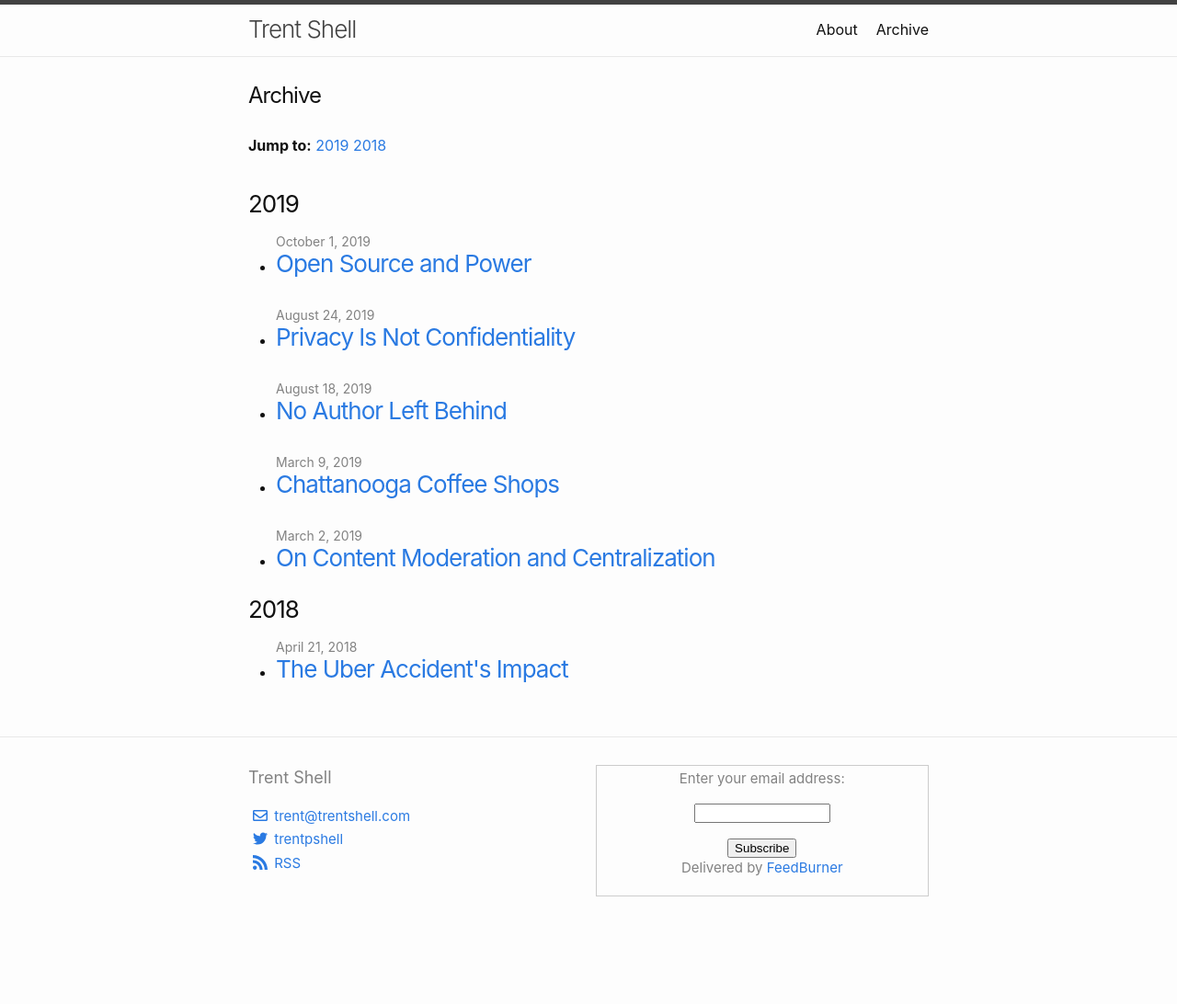
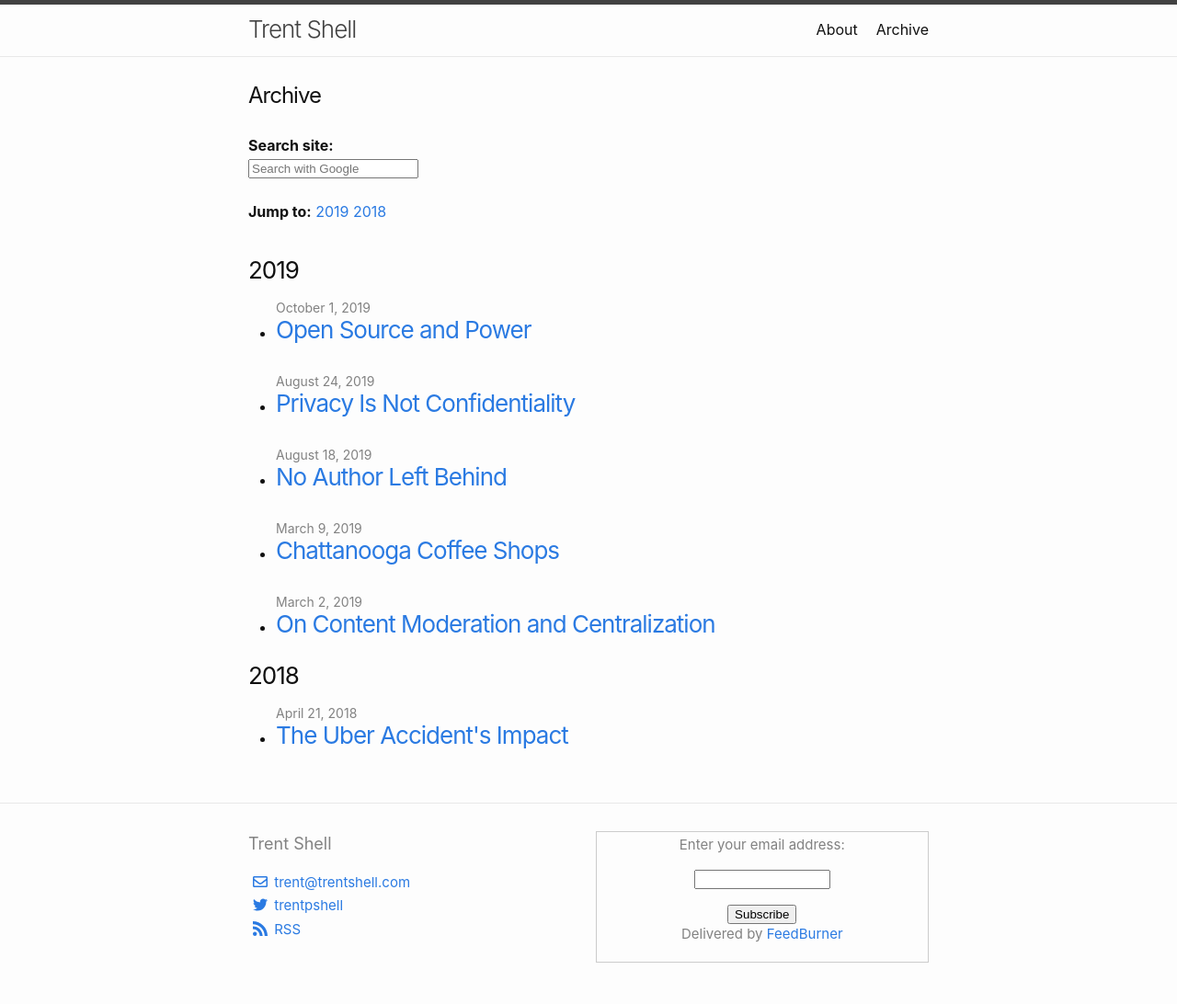
Before and after one commit to trentshell/trentshell.github.io-old, a Jekyll site: the page built from archive.md, in a window 1280 px wide. Shown: the whole page at 92% size. Built offline with Jekyll 4.4.1, drawn with Linux system fonts in a browser that asks for light colours; before the commit the page ends 1020 px from its top, so only the background shows below that.

Commit message:
add search bar

```diff
--- a/_includes/archive.html
+++ b/_includes/archive.html
@@ -1,5 +1,14 @@
 {% assign postsByYear = site.posts | group_by_exp:"post", "post.date | date: '%Y'" %}
+
 <nav class="menu browse by-year text-center">
+
+   <strong>Search site:</strong>
+<form method="get" action="http://www.google.com/search" target="_blank">
+<input type="hidden" name="sitesearch" value="trentshell.com" />
+<input type="text" name="q" maxlength="255" placeholder="Search with Google" />
+</form>
+<br>
+
    <strong>Jump to:</strong>
    {% for year in postsByYear %}
    <a href="#{{ year.name }}"><span class="visually-hidden">jump to posts from</span>{{ year.name }}</a>
@@ -10,8 +19,7 @@
 <h3 id="{{ year.name }}">{{ year.name }}</h3>
 <ul aria-label="posts from {{ year.name }}">
    {% for post in year.items %}
-   {%- assign date_format = site.minima.date_format | default: "%b %-d, %Y" -%}
-   <span class="post-meta">{{ post.date | date: date_format }}</span>
+   <span class="post-meta">{{ post.date | date: site.minima.date_format }}</span>
    <li>
       <div class="post-header">
          <h3 class="post-title">
```
